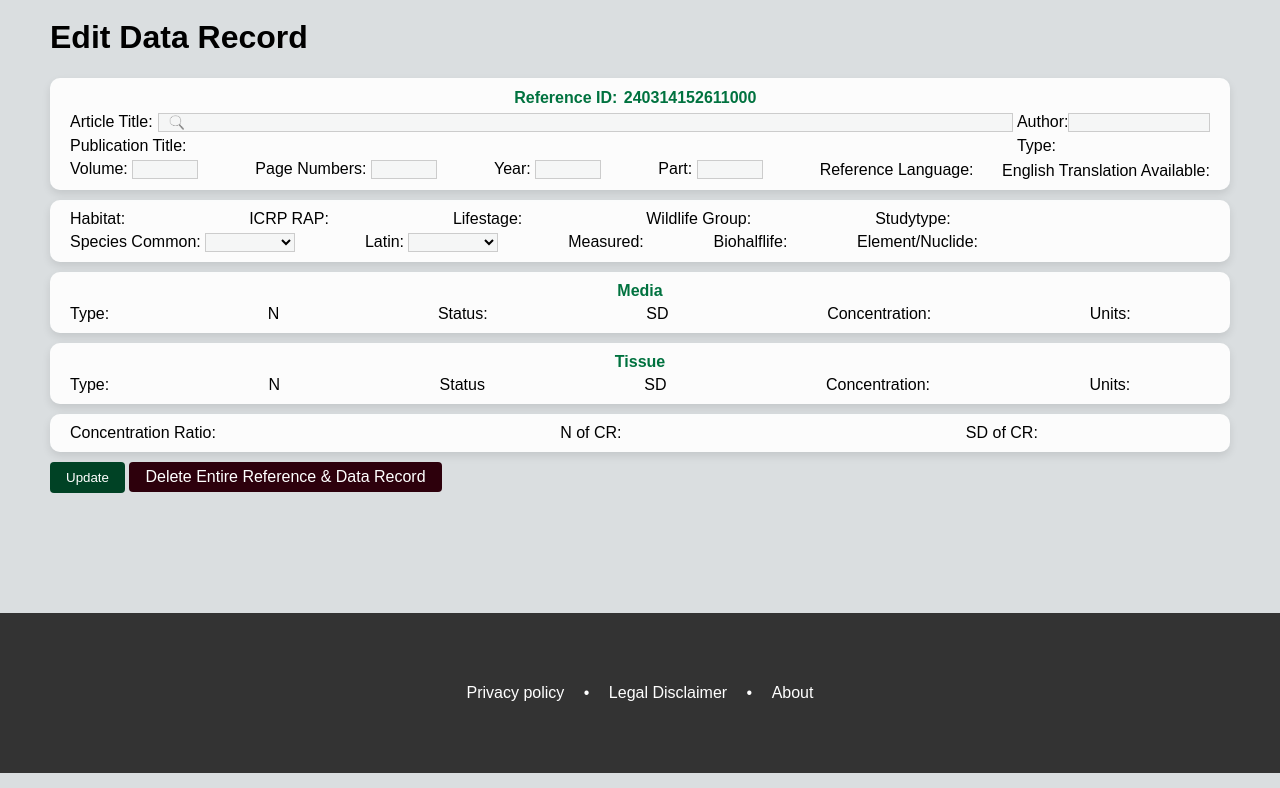
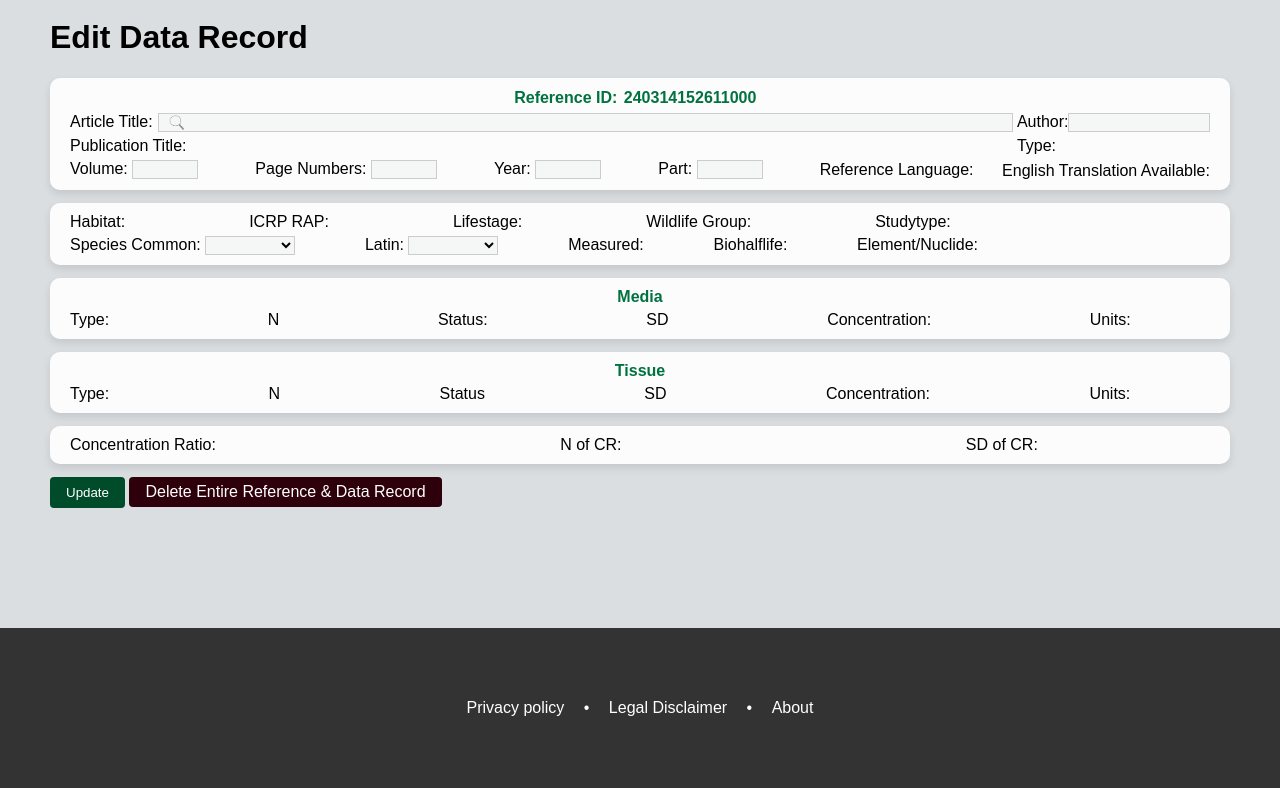
Before and after one commit to IdaCy/wtp, a Django app: template data_app/templates/edit_data_record.html in a window 1280 px wide. Shown: the part 158-946 px from the top of the page. Run offline with Django 4.2, Linux system fonts and the light colour scheme; the template is opened without the code that fills it, so the values that code supplies are empty; some libraries are stand-ins or nearby versions.

Commit message:
minor css

```diff
--- a/data_app/static/css/base_form_data.css
+++ b/data_app/static/css/base_form_data.css
@@ -5,7 +5,7 @@ section {
     /*background-color: rgba(0, 66, 37, 0.91);
     color: white;*/
     padding: 10px 20px 10px 20px;
-    margin: 10px 0;
+    margin: 13px 0;
     border-radius: 10px;
     box-shadow: 0 4px 8px rgba(0, 0, 0, 0.1);
 }
@@ -254,7 +254,7 @@ h2 {
 button[type="submit"], .button-link {
     display: inline-block;
     padding: 8px 16px;
-    background-color: #004225;
+    background-color: #004b2a;
     color: #fff;
     text-decoration: none;
     border: none;
```
